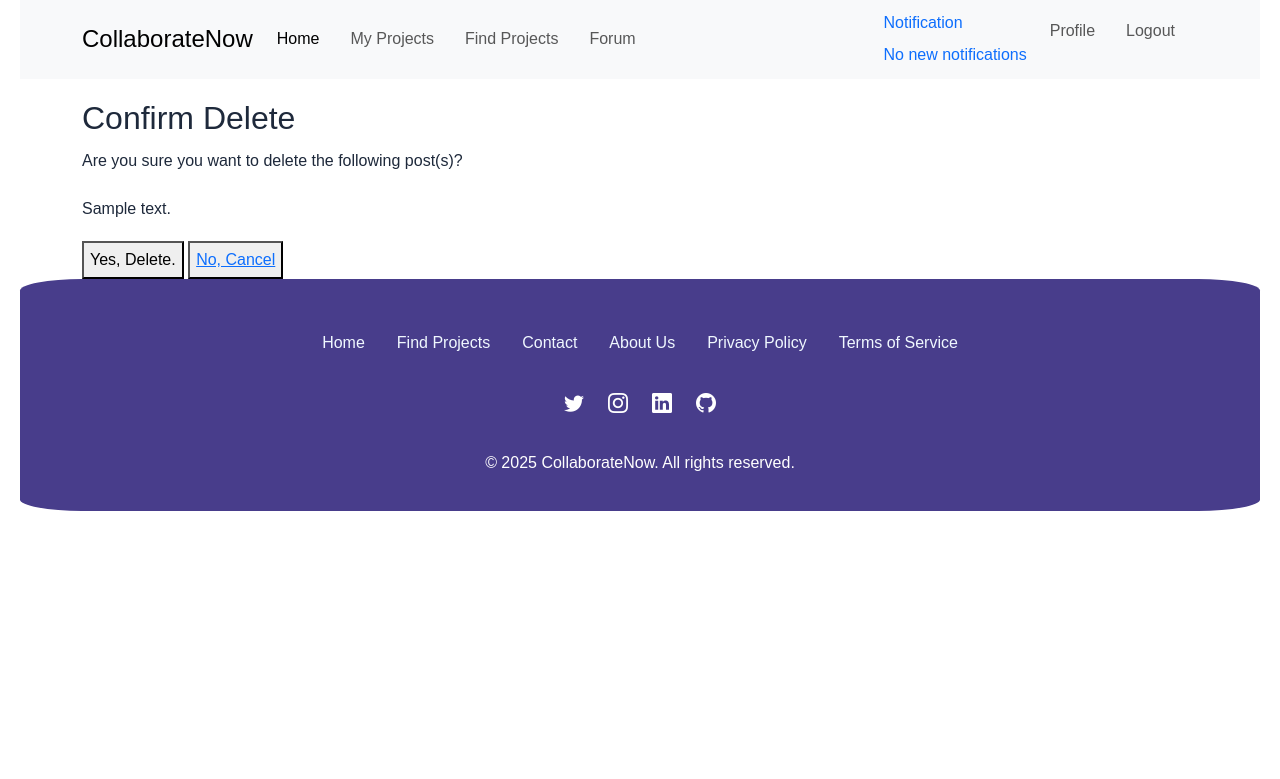
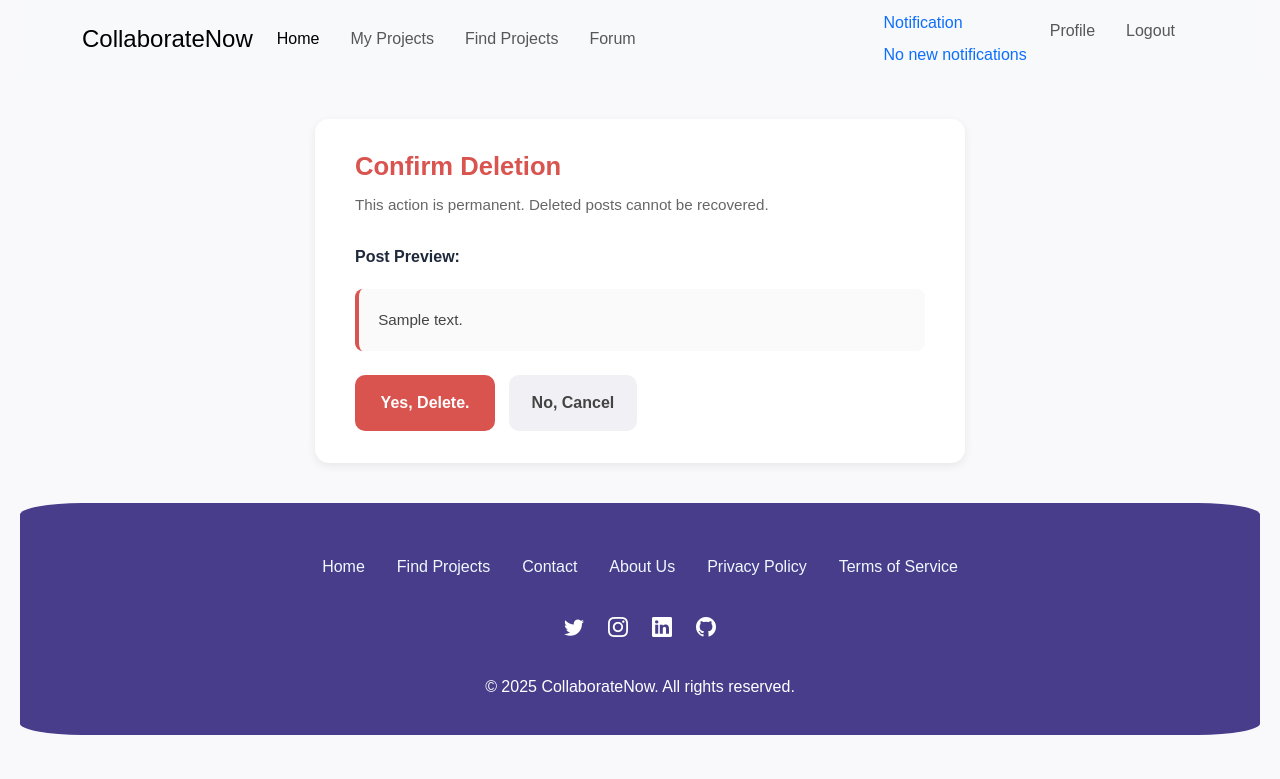
Before and after one commit to tomi3-11/CollaborateNow, a Django app: page /forum/forum/post/delete/1 in a window 1280 px wide. Shown: the part 21-800 px from the top of the page. Run offline with Django 5.2, Linux system fonts and the light colour scheme; a user stored in the database is signed in; tables that the repository leaves empty hold one stand-in row (values such as "Sample post").

Commit message:
Update the forum style for deleting post in a topic

```diff
--- a/forum/templates/forum/delete_post_confirm.html
+++ b/forum/templates/forum/delete_post_confirm.html
@@ -4,15 +4,105 @@
     Confirm Delete - CollaborateNow
 {% endblock %}
 
+{% block style %}
+
+<style>
+
+    body {
+        background: #f9f9fb;
+        font-family: "Inter", sans-serif;
+    }
+
+    .delete-container {
+        max-width: 650px;
+        margin: 2.5rem auto;
+        background: #fff;
+        padding: 2rem 2.5rem;
+        border-radius: 14px;
+        box-shadow: 0 3px 10px rgba(0,0,0,0.07);
+    }
+
+    .delete-title {
+        font-size: 1.6rem;
+        font-weight: 700;
+        margin-bottom: .5rem;
+        color: #d9534f;
+    }
+
+    .subtitle {
+        font-size: .95rem;
+        color: #666;
+        margin-bottom: 1.3rem;
+    }
+
+    blockquote {
+        background: #fafafa;
+        padding: 1rem 1.2rem;
+        border-left: 4px solid #d9534f;
+        border-radius: 8px;
+        font-size: .95rem;
+        color: #444;
+        margin: 1rem 0 1.5rem 0;
+    }
+
+    /* Buttons */
+    .btn-delete {
+        background: #d9534f;
+        color: #fff;
+        padding: 0.75rem 1.6rem;
+        border: none;
+        border-radius: 10px;
+        font-weight: 600;
+        transition: 0.2s ease;
+    }
+    .btn-delete:hover {
+        background: #c94743;
+    }
+
+    .btn-cancel {
+        background: #f1f1f5;
+        color: #444;
+        padding: 0.75rem 1.4rem;
+        border-radius: 10px;
+        font-weight: 600;
+        text-decoration: none;
+        margin-left: .6rem;
+        transition: 0.2s ease;
+        display: inline-block;
+    }
+    .btn-cancel:hover {
+        background: #e4e4eb;
+        color: #222;
+        text-decoration: none;
+    }
+
+    .button-row {
+        margin-top: 1.4rem;
+    }
+
+</style>
+
+{% endblock %}
+
 {% block content %}
 
-    <h2>Confirm Delete</h2>
-    <p>Are you sure you want to delete the following post(s)? </p>
+<div class="delete-container">
+
+    <h2 class="delete-title">Confirm Deletion</h2>
+    <p class="subtitle">This action is permanent. Deleted posts cannot be recovered.</p>
+
+    <p><strong>Post Preview:</strong></p>
     <blockquote>{{ post.content| linebreaksbr }}</blockquote>
     <form method="post">
         {% csrf_token %}
-        <button type="submit">Yes, Delete.</button>
-        <button><a href="{% url 'forum:forum_topic_detail' post.topic.id %}">No, Cancel</a></button>
+
+        <div class="button-row">
+            <button type="submit" class="btn-delete">Yes, Delete.</button>
+            <a href="{% url 'forum:forum_topic_detail' post.topic.id %}" class="btn-cancel">No, Cancel</a>
+        </div>
     </form>
 
+</div>
+
+
 {% endblock %}
```
